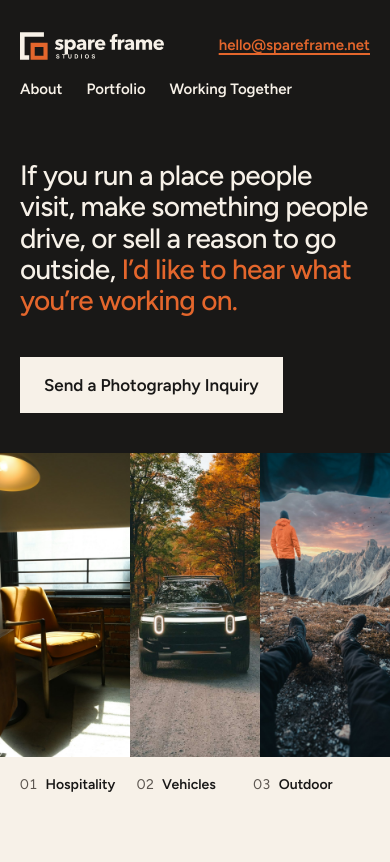
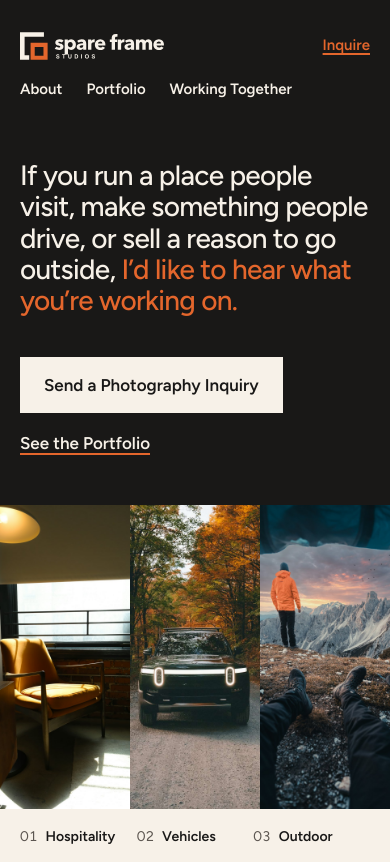
Before and after one commit to ZakWinnick/SpareFrameStudios, a plain HTML site: page index.html in a window 390 px wide. Shown: the top 862 px of the page. Drawn offline with Linux system fonts and the light colour scheme.

Commit message:
Point calls to action at the inquiry form and portfolio
Co-Authored-By: Claude Fable 5.2 <noreply@anthropic.com>
Claude-Session: https://claude.ai/code/session_01PLeEu7Ma1qm2mJM3xXbz3M

```diff
--- a/index.html
+++ b/index.html
@@ -32,13 +32,13 @@
       <a href="https://spareframe.studio/">Portfolio</a>
       <a href="working-together.html">Working Together</a>
     </nav>
-    <a class="head-mail" href="mailto:hello@spareframe.net">hello@spareframe.net</a>
+    <a class="head-mail" href="https://studio.spareframe.net/">Inquire</a>
   </header>
 
   <section class="wrap hero" id="top" aria-labelledby="hero-title">
     <div class="hero-copy">
       <h1 class="sf-display" id="hero-title">If you run a place people visit, make something people drive, or sell a reason to go outside, <em>I’d like to hear what you’re working on.</em></h1>
-      <a class="btn" href="https://studio.spareframe.net/">Send a Photography Inquiry</a>
+      <div class="hero-actions"><a class="btn" href="https://studio.spareframe.net/">Send a Photography Inquiry</a><a class="more" href="https://spareframe.studio/">See the Portfolio</a></div>
     </div>
     <div class="hero-photos">
       <div class="strip">
@@ -108,9 +108,8 @@
 <div class="ground contact-ground" data-theme="dark">
   <section class="wrap contact" aria-labelledby="contact-title">
     <h2 class="sf-step" id="contact-title">Tell me what you’d like to shoot, where, and roughly when.</h2>
-    <a class="sf-email" href="mailto:hello@spareframe.net?subject=Photography%20inquiry">hello@spareframe.net</a>
-    <p class="near">Based in Napa County. Happy to travel.</p>
-    <a class="btn" href="https://studio.spareframe.net/">Send a Photography Inquiry</a>
+    <a class="sf-email" href="https://studio.spareframe.net/">Send an Inquiry</a>
+    <p class="near"><a href="https://spareframe.studio/">See the Portfolio</a></p>
   </section>
   <footer class="wrap foot sf-small">
     <div class="foot-brand"><img src="assets/mark-reverse.svg" alt="" width="32" height="32"><span>© 2026 Spare Frame Studios</span></div>
--- a/photography.css
+++ b/photography.css
@@ -66,7 +66,7 @@ html { overflow-x: clip; }
 
 /* Fluid sizes that top out at the token values */
 .sf-display { font-size: clamp(2.5rem, 6.5vw, 5.5rem); text-wrap: balance; }
-.sf-email { font-size: clamp(1.5rem, 7.6vw, 7rem); }
+.sf-email { font-size: clamp(2.5rem, 7.6vw, 7rem); }
 .sf-lead-2 { font-size: clamp(1.75rem, 3.5vw, 3rem); }
 .sf-lead-3 { font-size: clamp(1.3rem, 2vw, 1.75rem); }
 .sf-quote { font-size: clamp(1.6rem, 3.3vw, 2.875rem); text-wrap: pretty; }
@@ -103,6 +103,9 @@ html { overflow-x: clip; }
 .hero h1 em { font-style: normal; color: var(--accent); }
 .btn { display: inline-flex; align-items: center; justify-content: center; min-height: 56px; margin-top: var(--space-5); padding: 0 var(--space-4); background: var(--text); color: var(--surface); font-size: 17px; font-weight: 600; text-decoration: none; transition: background-color .2s ease; }
 .btn:hover { background: var(--accent); color: var(--on-accent); }
+.hero-actions { display: flex; flex-wrap: wrap; align-items: center; gap: var(--space-2) var(--space-5); margin-top: var(--space-5); }
+.hero-actions .btn { margin-top: 0; }
+.more { display: inline-flex; align-items: center; min-height: 44px; font-size: 17px; font-weight: 600; text-decoration-color: var(--accent); }
 .hero-photos { margin-right: calc(-1 * var(--pad)); margin-bottom: calc(-1 * var(--cross)); }
 .strip { display: grid; grid-template-columns: repeat(3, minmax(0, 1fr)); height: clamp(420px, 72vh, 760px); }
 .strip .slot { aspect-ratio: auto; height: 100%; min-height: 0; }
@@ -171,7 +174,8 @@ html { overflow-x: clip; }
 .sf main { padding-bottom: var(--gap); }
 .contact { padding-block: clamp(72px, 10vw, 152px) clamp(56px, 7vw, 104px); }
 .contact .sf-email { display: inline-block; margin-top: var(--space-4); text-decoration-thickness: .055em; text-underline-offset: .13em; }
-.contact .near { margin-top: var(--space-5); color: var(--text-muted); }
+.contact .near { display: flex; flex-wrap: wrap; align-items: center; gap: 0 var(--space-3); margin-top: var(--space-5); color: var(--text-muted); }
+.contact .near a { display: inline-flex; align-items: center; min-height: 44px; color: var(--text); font-weight: 600; text-decoration-color: var(--accent); }
 .foot { display: flex; flex-wrap: wrap; align-items: center; gap: var(--space-3) var(--space-5); padding-block: var(--space-4) var(--space-5); border-top: var(--line-hair) solid var(--rule); color: var(--text-muted); }
 .foot-brand { display: flex; align-items: center; gap: var(--space-3); }
 .foot-brand img { width: 32px; height: 32px; }
```
Also changed, not shown: about.html (+3 -4 lines), work.html (+3 -4 lines), working-together.html (+4 -5 lines).
